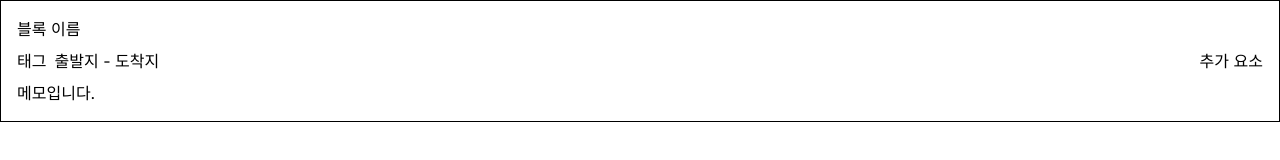
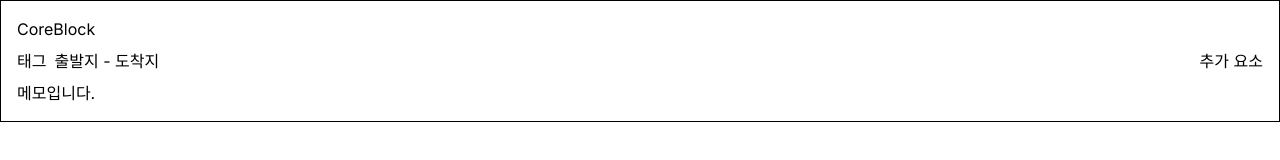
Before and after one commit to ayoung-iya/trablock, a Next.js app: page /jinho in a window 1280 px wide. Shown: the top 160 px of the page. Built offline with nearby package versions, Linux system fonts and the light colour scheme.

Commit message:
chore: 예시 수정

```diff
--- a/src/app/jinho/page.tsx
+++ b/src/app/jinho/page.tsx
@@ -4,7 +4,7 @@ import CoreBlock from '@/components/travelBlock/CoreBlock';
 
 export default function Jinho() {
   return (
-    <CoreBlock name="블록 이름" tag="태그" route={{ start: '출발지', end: '도착지' }} memo="메모입니다.">
+    <CoreBlock name="CoreBlock" tag="태그" route={{ start: '출발지', end: '도착지' }} memo="메모입니다.">
       <div>추가 요소</div>
     </CoreBlock>
   );
```
